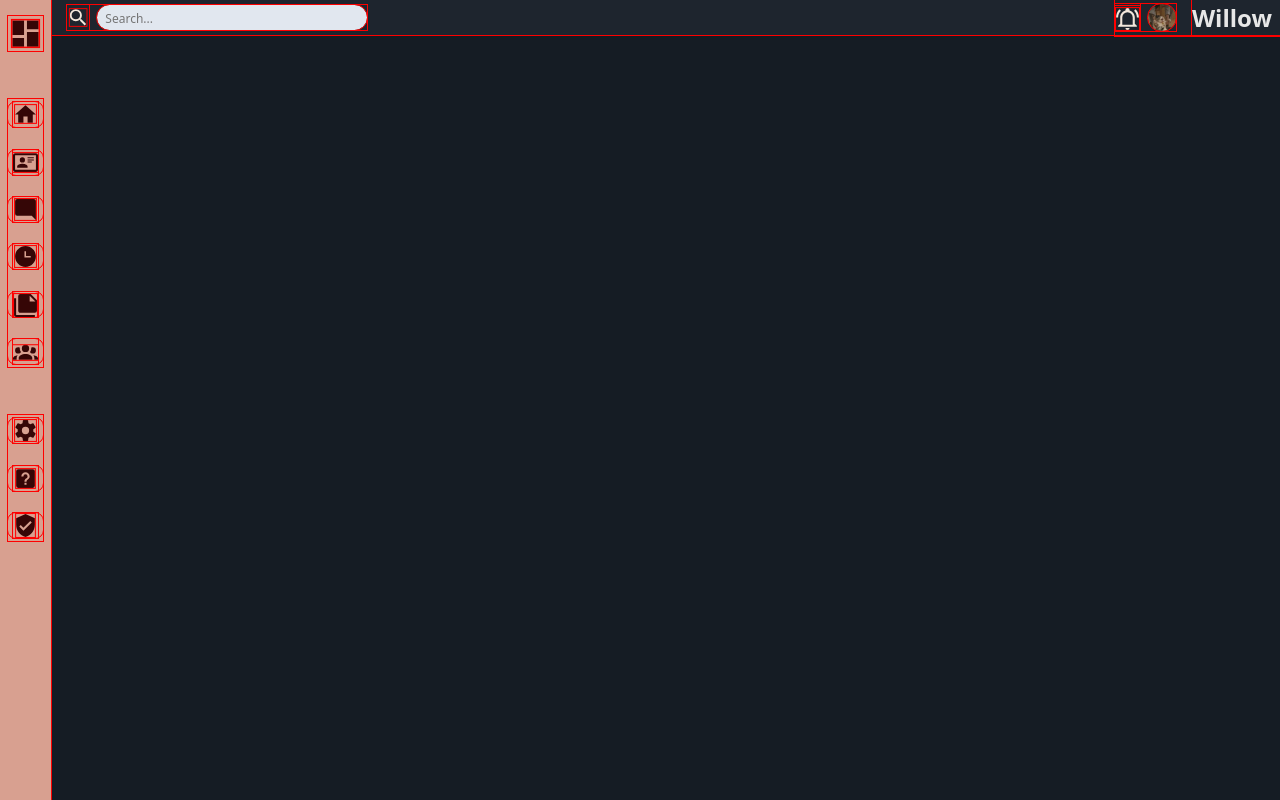
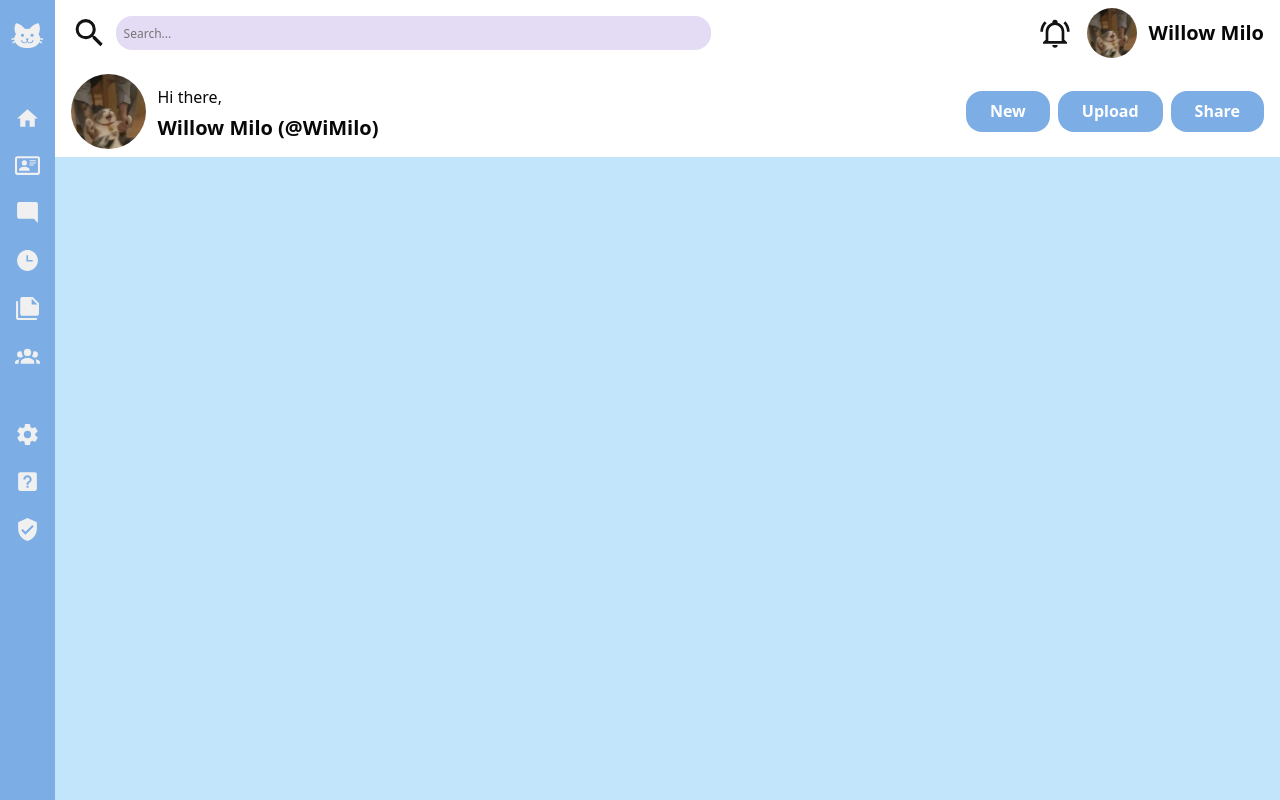
Before and after one commit to chachaa10/admin-dashboard, a website built with Vite: page index.html in a window 1280 px wide. Built offline with nearby package versions, Linux system fonts and the light colour scheme.

Commit message:
feat: done top-section

```diff
--- a/index.html
+++ b/index.html
@@ -13,21 +13,22 @@
     <aside class="sidebar" id="sidebar">
       <button id="toggle-sidebar" class="toggle-sidebar">
         <svg xmlns="http://www.w3.org/2000/svg" viewBox="0 0 24 24">
-          <path d="M13,3V9H21V3M13,21H21V11H13M3,21H11V15H3M3,13H11V3H3V13Z" />
+          <path
+            d="M12,8L10.67,8.09C9.81,7.07 7.4,4.5 5,4.5C5,4.5 3.03,7.46 4.96,11.41C4.41,12.24 4.07,12.67 4,13.66L2.07,13.95L2.28,14.93L4.04,14.67L4.18,15.38L2.61,16.32L3.08,17.21L4.53,16.32C5.68,18.76 8.59,20 12,20C15.41,20 18.32,18.76 19.47,16.32L20.92,17.21L21.39,16.32L19.82,15.38L19.96,14.67L21.72,14.93L21.93,13.95L20,13.66C19.93,12.67 19.59,12.24 19.04,11.41C20.97,7.46 19,4.5 19,4.5C16.6,4.5 14.19,7.07 13.33,8.09L12,8M9,11A1,1 0 0,1 10,12A1,1 0 0,1 9,13A1,1 0 0,1 8,12A1,1 0 0,1 9,11M15,11A1,1 0 0,1 16,12A1,1 0 0,1 15,13A1,1 0 0,1 14,12A1,1 0 0,1 15,11M11,14H13L12.3,15.39C12.5,16.03 13.06,16.5 13.75,16.5A1.5,1.5 0 0,0 15.25,15H15.75A2,2 0 0,1 13.75,17C13,17 12.35,16.59 12,16V16H12C11.65,16.59 11,17 10.25,17A2,2 0 0,1 8.25,15H8.75A1.5,1.5 0 0,0 10.25,16.5C10.94,16.5 11.5,16.03 11.7,15.39L11,14Z" />
         </svg>
         <h1 class="hidden dashboard-title" id="dashboard-title">Dashboard</h1>
       </button>
 
       <div class="sidebar-options">
         <a class="flex-opt">
-          <svg xmlns="http://www.w3.org/2000/svg" viewBox="0 0 24 24" class="icon">
+          <svg xmlns="http://www.w3.org/2000/svg" viewBox="0 0 24 24">
             <path d="M10,20V14H14V20H19V12H22L12,3L2,12H5V20H10Z" />
           </svg>
           <span class="hidden">Home</span>
         </a>
 
         <a class="flex-opt">
-          <svg xmlns="http://www.w3.org/2000/svg" viewBox="0 0 24 24" class="icon">
+          <svg xmlns="http://www.w3.org/2000/svg" viewBox="0 0 24 24">
             <path
               d="M22,3H2C0.91,3.04 0.04,3.91 0,5V19C0.04,20.09 0.91,20.96 2,21H22C23.09,20.96 23.96,20.09 24,19V5C23.96,3.91 23.09,3.04 22,3M22,19H2V5H22V19M14,17V15.75C14,14.09 10.66,13.25 9,13.25C7.34,13.25 4,14.09 4,15.75V17H14M9,7A2.5,2.5 0 0,0 6.5,9.5A2.5,2.5 0 0,0 9,12A2.5,2.5 0 0,0 11.5,9.5A2.5,2.5 0 0,0 9,7M14,7V8H20V7H14M14,9V10H20V9H14M14,11V12H18V11H14" />
           </svg>
@@ -35,14 +36,14 @@
         </a>
 
         <a href="" class="flex-opt">
-          <svg xmlns="http://www.w3.org/2000/svg" viewBox="0 0 24 24" class="icon">
+          <svg xmlns="http://www.w3.org/2000/svg" viewBox="0 0 24 24">
             <path d="M22,4C22,2.89 21.1,2 20,2H4A2,2 0 0,0 2,4V16A2,2 0 0,0 4,18H18L22,22V4Z" />
           </svg>
           <span class="hidden">Messages</span>
         </a>
 
         <a href="" class="flex-opt">
-          <svg xmlns="http://www.w3.org/2000/svg" viewBox="0 0 24 24" class="icon">
+          <svg xmlns="http://www.w3.org/2000/svg" viewBox="0 0 24 24">
             <path
               d="M12 2C6.5 2 2 6.5 2 12C2 17.5 6.5 22 12 22C17.5 22 22 17.5 22 12S17.5 2 12 2M17 13H11V7H12.5V11.5H17V13Z" />
           </svg>
@@ -50,7 +51,7 @@
         </a>
 
         <a href="" class="flex-opt">
-          <svg xmlns="http://www.w3.org/2000/svg" viewBox="0 0 24 24" class="icon">
+          <svg xmlns="http://www.w3.org/2000/svg" viewBox="0 0 24 24">
             <path
               d="M16,9H21.5L16,3.5V9M7,2H17L23,8V18A2,2 0 0,1 21,20H7C5.89,20 5,19.1 5,18V4A2,2 0 0,1 7,2M3,6V22H21V24H3A2,2 0 0,1 1,22V6H3Z" />
           </svg>
@@ -58,7 +59,7 @@
         </a>
 
         <a href="" class="flex-opt">
-          <svg xmlns="http://www.w3.org/2000/svg" viewBox="0 0 24 24" class="icon">
+          <svg xmlns="http://www.w3.org/2000/svg" viewBox="0 0 24 24">
             <path
               d="M12,5.5A3.5,3.5 0 0,1 15.5,9A3.5,3.5 0 0,1 12,12.5A3.5,3.5 0 0,1 8.5,9A3.5,3.5 0 0,1 12,5.5M5,8C5.56,8 6.08,8.15 6.53,8.42C6.38,9.85 6.8,11.27 7.66,12.38C7.16,13.34 6.16,14 5,14A3,3 0 0,1 2,11A3,3 0 0,1 5,8M19,8A3,3 0 0,1 22,11A3,3 0 0,1 19,14C17.84,14 16.84,13.34 16.34,12.38C17.2,11.27 17.62,9.85 17.47,8.42C17.92,8.15 18.44,8 19,8M5.5,18.25C5.5,16.18 8.41,14.5 12,14.5C15.59,14.5 18.5,16.18 18.5,18.25V20H5.5V18.25M0,20V18.5C0,17.11 1.89,15.94 4.45,15.6C3.86,16.28 3.5,17.22 3.5,18.25V20H0M24,20H20.5V18.25C20.5,17.22 20.14,16.28 19.55,15.6C22.11,15.94 24,17.11 24,18.5V20Z" />
           </svg>
@@ -68,7 +69,7 @@
 
       <div class="sidebar-options">
         <a href="" class="flex-opt">
-          <svg xmlns="http://www.w3.org/2000/svg" viewBox="0 0 24 24" class="icon">
+          <svg xmlns="http://www.w3.org/2000/svg" viewBox="0 0 24 24">
             <path
               d="M12,15.5A3.5,3.5 0 0,1 8.5,12A3.5,3.5 0 0,1 12,8.5A3.5,3.5 0 0,1 15.5,12A3.5,3.5 0 0,1 12,15.5M19.43,12.97C19.47,12.65 19.5,12.33 19.5,12C19.5,11.67 19.47,11.34 19.43,11L21.54,9.37C21.73,9.22 21.78,8.95 21.66,8.73L19.66,5.27C19.54,5.05 19.27,4.96 19.05,5.05L16.56,6.05C16.04,5.66 15.5,5.32 14.87,5.07L14.5,2.42C14.46,2.18 14.25,2 14,2H10C9.75,2 9.54,2.18 9.5,2.42L9.13,5.07C8.5,5.32 7.96,5.66 7.44,6.05L4.95,5.05C4.73,4.96 4.46,5.05 4.34,5.27L2.34,8.73C2.21,8.95 2.27,9.22 2.46,9.37L4.57,11C4.53,11.34 4.5,11.67 4.5,12C4.5,12.33 4.53,12.65 4.57,12.97L2.46,14.63C2.27,14.78 2.21,15.05 2.34,15.27L4.34,18.73C4.46,18.95 4.73,19.03 4.95,18.95L7.44,17.94C7.96,18.34 8.5,18.68 9.13,18.93L9.5,21.58C9.54,21.82 9.75,22 10,22H14C14.25,22 14.46,21.82 14.5,21.58L14.87,18.93C15.5,18.67 16.04,18.34 16.56,17.94L19.05,18.95C19.27,19.03 19.54,18.95 19.66,18.73L21.66,15.27C21.78,15.05 21.73,14.78 21.54,14.63L19.43,12.97Z" />
           </svg>
@@ -76,7 +77,7 @@
         </a>
 
         <a href="" class="flex-opt">
-          <svg xmlns="http://www.w3.org/2000/svg" viewBox="0 0 24 24" class="icon">
+          <svg xmlns="http://www.w3.org/2000/svg" viewBox="0 0 24 24">
             <path
               d="M11,18H13V16H11V18M12,6A4,4 0 0,0 8,10H10A2,2 0 0,1 12,8A2,2 0 0,1 14,10C14,12 11,11.75 11,15H13C13,12.75 16,12.5 16,10A4,4 0 0,0 12,6M5,3H19A2,2 0 0,1 21,5V19A2,2 0 0,1 19,21H5A2,2 0 0,1 3,19V5A2,2 0 0,1 5,3Z" />
           </svg>
@@ -84,7 +85,7 @@
         </a>
 
         <a href="" class="flex-opt">
-          <svg xmlns="http://www.w3.org/2000/svg" viewBox="0 0 24 24" class="icon">
+          <svg xmlns="http://www.w3.org/2000/svg" viewBox="0 0 24 24">
             <path
               d="M10,17L6,13L7.41,11.59L10,14.17L16.59,7.58L18,9M12,1L3,5V11C3,16.55 6.84,21.74 12,23C17.16,21.74 21,16.55 21,11V5L12,1Z" />
           </svg>
@@ -94,6 +95,7 @@
     </aside>
 
     <div class="right">
+      <div class="top-section">
         <div class="top">
           <form action="" class="search-bar">
             <label for="search">
@@ -107,7 +109,7 @@
           <div class="profile-right">
             <div class="icon-profile">
               <div class="notification">
-              <svg xmlns="http://www.w3.org/2000/svg" viewBox="0 0 24 24">
+                <svg class="icon" xmlns="http://www.w3.org/2000/svg" viewBox="0 0 24 24">
                   <path
                     d="M10,21H14A2,2 0 0,1 12,23A2,2 0 0,1 10,21M21,19V20H3V19L5,17V11C5,7.9 7.03,5.17 10,4.29C10,4.19 10,4.1 10,4A2,2 0 0,1 12,2A2,2 0 0,1 14,4C14,4.1 14,4.19 14,4.29C16.97,5.17 19,7.9 19,11V17L21,19M17,11A5,5 0 0,0 12,6A5,5 0 0,0 7,11V18H17V11M19.75,3.19L18.33,4.61C20.04,6.3 21,8.6 21,11H23C23,8.07 21.84,5.25 19.75,3.19M1,11H3C3,8.6 3.96,6.3 5.67,4.61L4.25,3.19C2.16,5.25 1,8.07 1,11Z" />
                 </svg>
@@ -117,7 +119,26 @@
               </div>
             </div>
             <div>
-            <p class="profile-name">Willow</p>
+              <p class="profile-name">Willow Milo</p>
+            </div>
+          </div>
+        </div>
+
+        <div class="bottom">
+          <div class="left-profile">
+            <div class="profile-picture">
+              <img src="./assets/cat.jpg" alt="Profile Picture" class="profile-img" />
+            </div>
+            <div class="greeting">
+              <p>Hi there,</p>
+              <h1>Willow Milo (@WiMilo)</h1>
+            </div>
+          </div>
+
+          <div class="activity-button">
+            <button>New</button>
+            <button>Upload</button>
+            <button>Share</button>
           </div>
         </div>
       </div>
--- a/src/style.css
+++ b/src/style.css
@@ -1,20 +1,19 @@
 *,
 *::before,
 *::after {
-  outline: 1px solid red;
+  /* outline: 1px solid red; */
 }
 
 :root {
-  --text: oklch(92.797% 0.00011 271.152);
-  --icons: oklch(21.701% 0.07459 26.02);
-  --secondary-icons: oklch(93.421% 0.02062 67.459);
-  --background: oklch(22.17% 0.02 254.12);
-  --foreground: oklch(26.17% 0.02 254.84);
-  --primary: oklch(73.47% 0.097 252.4);
-  --secondary: oklch(75.45% 0.071 36.56);
+  --text: oklch(13.441% 0.00002 271.152);
+  --icons: oklch(95.514% 0.00011 271.152);
+  --secondary-icons: oklch(18.674% 0.00002 271.152);
+  --background: oklch(90.407% 0.04856 236.959);
+  --foreground: oklch(100% 0.00011 271.152);
+  --secondary: oklch(73.47% 0.097 252.4);
+  --primary: oklch(70.182% 0.14592 56.362);
   --accent: oklch(81.27% 0.076 64.45);
   --sidebar-width-open: min(75vw, 250px);
-  --sidebar-width-open: min(75dvw, 250px);
   --big-icon: 35px;
   --small-icon: 25px;
 }
@@ -32,14 +31,13 @@ body {
   display: flex;
   flex-direction: column;
   gap: 3rem;
-  z-index: 100;
   transition: all 300ms ease;
   background-color: var(--secondary);
   padding-top: 1rem;
   padding-inline: 0.5rem;
   height: 100%;
   overflow: hidden;
-  font-weight: bold;
+  font-weight: 900;
 
   &.open {
     width: var(--sidebar-width-open);
@@ -52,10 +50,11 @@ body {
   }
 
   & svg {
+    --_size: 1.1;
     fill: var(--icons);
     transition: all 300ms ease;
-    width: var(--big-icon);
-    height: var(--big-icon);
+    width: calc(var(--big-icon) * var(--_size));
+    height: calc(var(--big-icon) * var(--_size));
   }
 
   & .dashboard-title {
@@ -68,9 +67,10 @@ body {
   }
 }
 
-@media screen and (max-width: 40rem) {
+@media screen and (max-width: 48rem) {
   .sidebar.open + .right {
-    display: none;
+    opacity: 0.3;
+    overflow: hidden;
   }
 }
 
@@ -117,7 +117,7 @@ body {
 
   & span {
     opacity: 1;
-    max-width: 150px;
+    max-width: fit-content;
   }
 }
 
@@ -139,6 +139,7 @@ body {
 }
 
 .toggle-sidebar:hover {
+  border-radius: 1rem;
   background-color: oklch(0% 0 0 / 0.1);
 }
 
@@ -154,12 +155,6 @@ body {
   &:has(.sidebar.open) {
     opacity: 0.1;
   }
-
-  & svg {
-    fill: var(--secondary-icons);
-    width: var(--small-icon);
-    height: var(--small-icon);
-  }
 }
 
 .search-bar {
@@ -167,13 +162,13 @@ body {
   align-items: center;
   gap: 0.5rem;
   width: 100%;
-  max-width: 300px;
+  max-width: 50vw;
 
   & input {
     border: none;
-    border-radius: 1.5rem;
-    background-color: oklch(92.573% 0.01273 255.643);
-    padding: 0.25rem 0.5rem;
+    border-radius: 1rem;
+    background-color: oklch(90.724% 0.03332 298.969);
+    padding: 0.5rem;
     width: 100%;
 
     &::placeholder {
@@ -182,12 +177,15 @@ body {
   }
 }
 
-.profile-picture {
-  --_size: 1.1;
-  border-radius: 50%;
-  width: calc(var(--small-icon) * var(--_size));
-  height: calc(var(--small-icon) * var(--_size));
-  overflow: hidden;
+.icon {
+  --small-icon: 1.75rem;
+  fill: var(--secondary-icons);
+  width: var(--small-icon);
+  height: var(--small-icon);
+
+  @media screen and (min-width: 40rem) {
+    --small-icon: 2.5rem;
+  }
 }
 
 .profile-right {
@@ -195,29 +193,145 @@ body {
 
   flex-shrink: 0;
   align-items: center;
-  gap: 1rem;
+  gap: 0.75rem;
+
+  & svg {
+    --small-icon: 1.25rem;
+    fill: var(--secondary-icons);
+    width: var(--small-icon);
+    height: var(--small-icon);
+
+    @media screen and (min-width: 40rem) {
+      --small-icon: 2rem;
+    }
+  }
+}
+
+.profile-picture {
+  --_size: 1.5;
+  border-radius: 50%;
+  width: calc(var(--small-icon) * var(--_size));
+  height: calc(var(--small-icon) * var(--_size));
+  overflow: hidden;
+
+  @media screen and (min-width: 40rem) {
+    --_size: 2;
+  }
 }
 
 .icon-profile {
   display: flex;
   align-items: center;
   gap: 0.5rem;
+  cursor: pointer;
+
+  @media screen and (min-width: 40rem) {
+    gap: 1rem;
+  }
 }
 
 .top {
   display: flex;
   justify-content: space-between;
-  align-items: center;
   gap: 1rem;
-  background-color: var(--foreground);
-  padding-left: 1rem;
   width: 100%;
-  height: var(--big-icon);
 }
 
 .profile-name {
-  padding-right: 0.5rem;
+  cursor: pointer;
   color: var(--text);
   font-weight: bold;
-  font-size: clamp(1rem, 2vw, 1.5rem);
+  font-size: clamp(1rem, 2vw, 1.25rem);
+
+  & img {
+    object-fit: cover;
+  }
 }
+
+.top-section {
+  display: flex;
+  flex-direction: column;
+  gap: 1rem;
+  background-color: var(--foreground);
+  padding: 0.5rem 1rem;
+  width: 100%;
+  height: min-content;
+  color: var(--text);
+}
+
+.bottom {
+  display: flex;
+  justify-content: space-between;
+  align-items: center;
+}
+
+.bottom .profile-picture {
+  --_size: 2.2;
+  flex-shrink: 0;
+  width: calc(var(--small-icon) * var(--_size));
+  height: calc(var(--small-icon) * var(--_size));
+
+  @media screen and (min-width: 40rem) {
+    --_size: 3;
+  }
+}
+
+.left-profile {
+  display: flex;
+  justify-content: space-between;
+  align-items: center;
+  gap: 0.75rem;
+}
+
+.greeting {
+  --ff-size: 1rem;
+  display: flex;
+  flex-direction: column;
+  justify-content: center;
+  gap: 0.5rem;
+  width: 100%;
+
+  & h1 {
+    color: var(--text);
+    font-weight: bold;
+    font-size: clamp(var(--ff-size), 2vw, 1.25rem);
+  }
+
+  & p {
+    color: var(--text);
+    font-size: var(--ff-size);
+  }
+}
+
+.activity-button {
+  display: flex;
+  flex-direction: column;
+  gap: 0.25rem;
+
+  & button {
+    cursor: pointer;
+    border: none;
+    border-radius: 1rem;
+    background-color: var(--secondary);
+    padding: 0.5rem 1rem;
+    color: white;
+    font-weight: bold;
+
+    &:hover {
+      background-color: oklch(from var(--secondary) calc(l * 0.8) c h);
+    }
+
+    &:focus {
+      background-color: oklch(from var(--secondary) calc(l * 0.6) c h);
+    }
+
+    @media screen and (min-width: 40rem) {
+      padding: 0.75rem 1.5rem;
+    }
+  }
+
+  @media screen and (min-width: 40rem) {
+    flex-direction: row;
+    gap: 0.5rem;
+  }
+}
```
Also changed, not shown: src/main.js (+15 -6 lines). Lines whose indentation alone changed are shown as unchanged.
